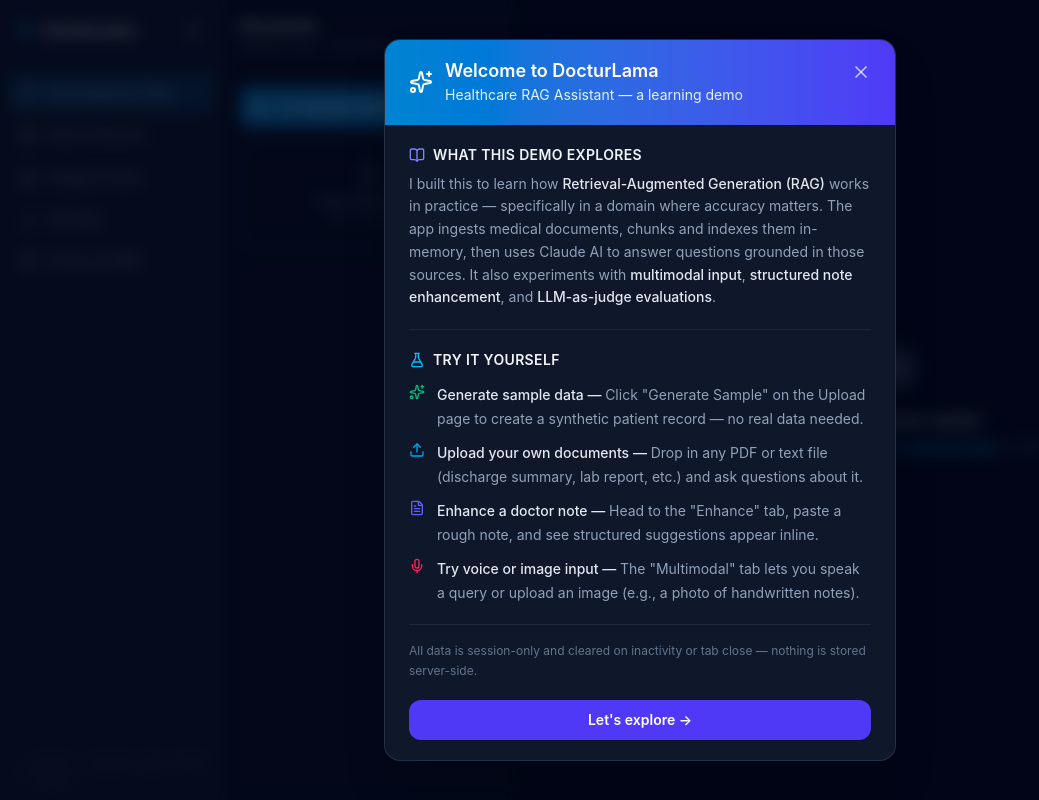
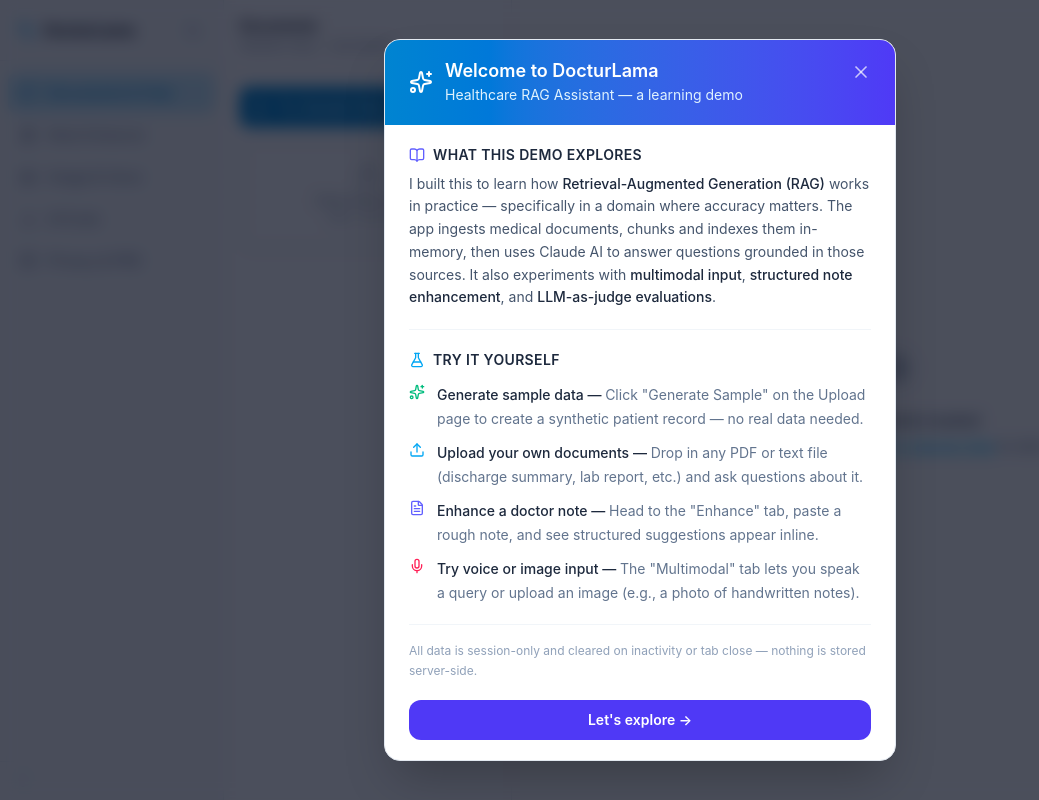
Before and after one commit to bhanuskuna-dev/DocturLama, a Next.js app: page /upload in a window 1280 px wide. Shown: the whole page, without its empty margins (0-1039 px from the left). Built offline with nearby package versions, Linux system fonts and the light colour scheme.

Commit message:
Default to light theme; reduce HIPAA notice to a single muted icon
https://claude.ai/code/session_01HgybUiAUYLTNP6c8zULPk3

```diff
--- a/app/layout.tsx
+++ b/app/layout.tsx
@@ -14,9 +14,9 @@ export const metadata: Metadata = {
 
 export default function RootLayout({ children }: { children: React.ReactNode }) {
   return (
-    <html lang="en" className="dark h-full">
+    <html lang="en" className="h-full">
       <head>
-        <script dangerouslySetInnerHTML={{ __html: `(function(){try{var t=localStorage.getItem('theme')||'dark';document.documentElement.classList.toggle('dark',t==='dark')}catch(e){}})()` }} />
+        <script dangerouslySetInnerHTML={{ __html: `(function(){try{var t=localStorage.getItem('theme')||'light';document.documentElement.classList.toggle('dark',t==='dark')}catch(e){}})()` }} />
       </head>
       <body className="h-full flex flex-col bg-slate-50 dark:bg-slate-950 text-slate-900 dark:text-slate-100">
         <ThemeProvider>
--- a/components/HipaaBanner.tsx
+++ b/components/HipaaBanner.tsx
@@ -1,11 +1,3 @@
-"use client";
-import { ShieldCheck } from "lucide-react";
-
 export default function HipaaBanner() {
-  return (
-    <div className="md:hidden w-full bg-slate-100 dark:bg-slate-900/80 border-b border-slate-200 dark:border-slate-800 px-4 py-1.5 flex items-center gap-1.5 text-slate-400 dark:text-slate-600 text-[11px]">
-      <ShieldCheck className="w-3 h-3 shrink-0" />
-      <span>HIPAA — session-only storage, no PHI transmitted</span>
-    </div>
-  );
+  return null;
 }
--- a/components/Sidebar.tsx
+++ b/components/Sidebar.tsx
@@ -46,11 +46,11 @@ export default function Sidebar() {
         })}
       </nav>
 
-      <div className="px-4 py-3 border-t border-slate-200 dark:border-slate-700/50 space-y-1">
-        <div className="flex items-center gap-1.5 text-xs text-slate-400 dark:text-slate-600">
-          <ShieldCheck className="w-3 h-3 shrink-0" />
-          <span>HIPAA — session-only, no PHI stored</span>
-        </div>
+      <div className="px-4 py-3 border-t border-slate-200 dark:border-slate-700/50">
+        <ShieldCheck
+          className="w-3.5 h-3.5 text-slate-300 dark:text-slate-700"
+          title="HIPAA: session-only storage — no PHI stored, logged, or transmitted"
+        />
       </div>
     </aside>
   );
--- a/components/ThemeProvider.tsx
+++ b/components/ThemeProvider.tsx
@@ -10,10 +10,10 @@ const ThemeContext = createContext<{ theme: Theme; toggle: () => void }>({
 });
 
 export function ThemeProvider({ children }: { children: React.ReactNode }) {
-  const [theme, setTheme] = useState<Theme>("dark");
+  const [theme, setTheme] = useState<Theme>("light");
 
   useEffect(() => {
-    const stored = (localStorage.getItem("theme") as Theme) ?? "dark";
+    const stored = (localStorage.getItem("theme") as Theme) ?? "light";
     setTheme(stored);
     document.documentElement.classList.toggle("dark", stored === "dark");
   }, []);
```
